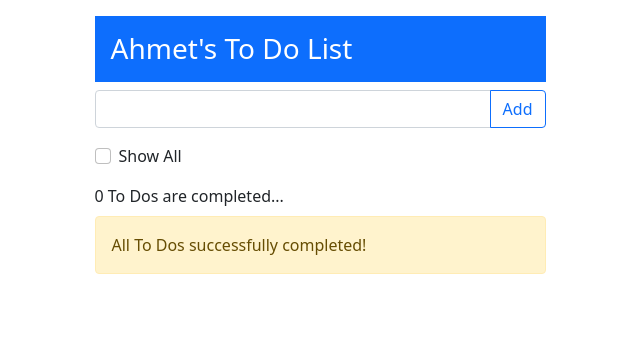
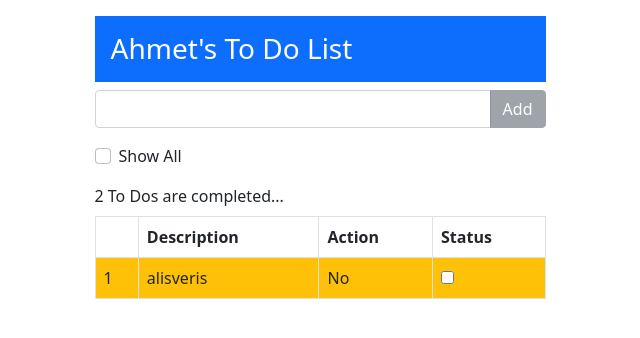
Before and after one commit to ahmetyanik/Angular, an Angular app in the folder todoapp/: page / in a window 1280 px wide. Shown: the top 338 px of the page, without its empty margins (320-960 px from the left). Built offline with nearby package versions, Linux system fonts and the light colour scheme.

Commit message:
ClassBinding

```diff
--- a/todoapp/src/app/model.ts
+++ b/todoapp/src/app/model.ts
@@ -6,6 +6,9 @@ export class Model {
   constructor() {
     this.name = 'Ahmet';
     this.items = [
+      { description: 'kahvalti', action: true },
+      { description: 'spor', action: true },
+      { description: 'alisveris', action: false },
     ];
   }
 }
--- a/todoapp/src/app/todo/todo.component.html
+++ b/todoapp/src/app/todo/todo.component.html
@@ -3,11 +3,8 @@
     <div class="col-5 mx-auto">
       <h3 class="bg-primary text-white p-3">{{ getName() }}'s To Do List</h3>
       <div class="input-group mb-3">
-        <input #txtItem type="text" class="form-control" />
-        <button
-          class="btn btn-outline-primary"
-          (click)="addItem(txtItem.value); txtItem.value = ''"
-        >
+        <input type="text" class="form-control" [(ngModel)]="inputText" />
+        <button class="btn" (click)="addItem()" [class]="getBtnClasses()">
           Add
         </button>
       </div>
@@ -42,33 +39,17 @@
             </tr>
           </thead>
           <tbody>
-            <tr *ngFor="let item of getItems(); let i = index">
+            <tr
+              *ngFor="let item of getItems(); let i = index"
+              [class]="{
+                'bg-success': item.action,
+                'bg-warning': !item.action
+              }"
+            >
               <td>{{ i + 1 }}</td>
               <td>{{ item.description }}</td>
               <td>
-                <!-- *ngIf ile
-              <div *ngIf="item.action">Yes</div>
-              <div *ngIf="!item.action">No</div>
-               -->
-                <!--  <div [ngSwitch]="item.action">
-                  <div *ngSwitchCase="true">Yes</div>
-                  <div *ngSwitchCase="false">No</div>
-                </div> -->
-
-                <!--If else blogu-->
-                <!--
-                <div *ngIf="item.action; else noTemplate">Yes</div>
-
-                <ng-template #noTemplate>No</ng-template>
-
-                 -->
-                <!-- If then blogu
-                <div *ngIf="item.action; then noTemplate">This area doesn't be shown with if-then template</div>
-                <ng-template #noTemplate>No</ng-template> -->
-
-                <!-- If then-else blogu-->
-
-                <div *ngIf="item.action; then noTemplate;else yesTemplate">
+                <div *ngIf="item.action; then yesTemplate; else noTemplate">
                   This area doesn't be shown with if-then template
                 </div>
                 <ng-template #noTemplate>No</ng-template>
--- a/todoapp/src/app/todo/todo.component.ts
+++ b/todoapp/src/app/todo/todo.component.ts
@@ -8,15 +8,19 @@ import { Model } from '../model';
 })
 export class TodoComponent {
   displayAll: boolean = false;
+  inputText: string = '';
 
   constructor() {}
 
   model = new Model();
 
-  addItem(value: string) {
-    value !== ''
-      ? this.model.items.push({ description: value, action: false })
-      : alert('Please type a to do!');
+  addItem() {
+    if (this.inputText !== '') {
+      this.model.items.push({ description: this.inputText, action: false });
+      this.inputText = '';
+    } else {
+      alert('Please type a to do!');
+    }
   }
 
   getName() {
@@ -31,7 +35,15 @@ export class TodoComponent {
     return this.model.items.filter((item) => !item.action);
   }
 
-  displayCount(){
-    return this.model.items.filter(i=>i.action).length;
+  displayCount() {
+    return this.model.items.filter((i) => i.action).length;
+  }
+
+  getBtnClasses() {
+    return {
+      disabled: this.inputText.length === 0,
+      'btn-secondary': this.inputText.length === 0,
+      'btn-primary': this.inputText.length > 0,
+    };
   }
 }
```
